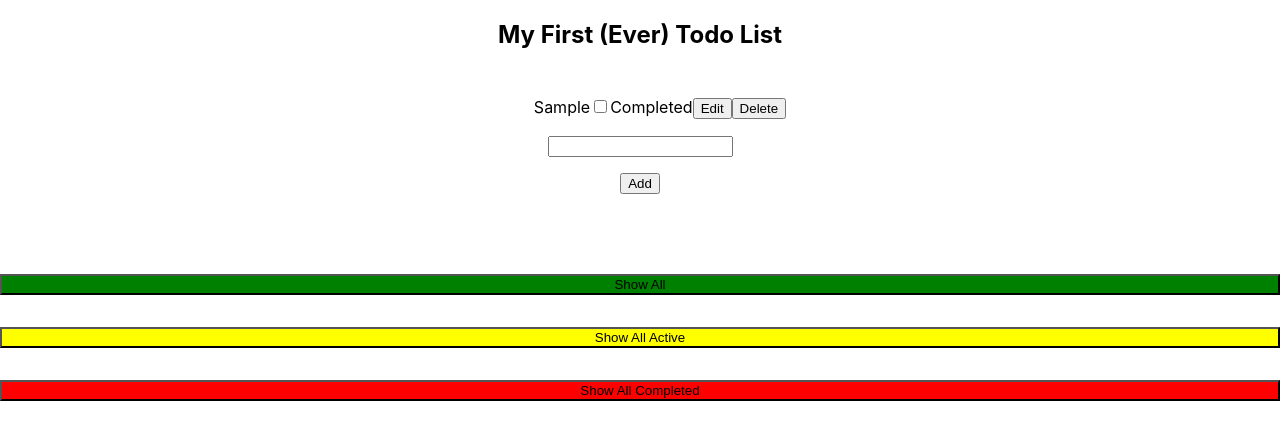
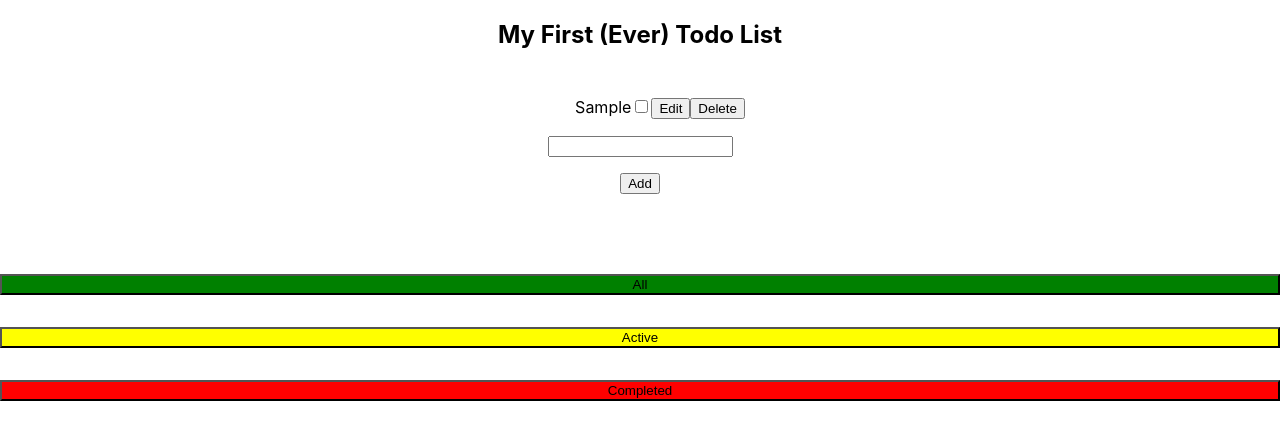
Before and after one commit to calmarti/todolist-react, a React (Create React App) app: page / in a window 1280 px wide. Both pictures are taken after typing "Sample" into the empty fields and a click on the button "Add". Shown: the top 440 px of the page. Built offline with nearby package versions, Linux system fonts and the light colour scheme.

Commit message:
filter tasks functionality

```diff
--- a/package.json
+++ b/package.json
@@ -6,6 +6,7 @@
     "@testing-library/jest-dom": "^5.16.4",
     "@testing-library/react": "^12.1.4",
     "@testing-library/user-event": "^13.5.0",
+    "nanoid": "^3.3.2",
     "react": "^18.0.0",
     "react-dom": "^18.0.0",
     "react-scripts": "5.0.0",
--- a/src/App.js
+++ b/src/App.js
@@ -5,11 +5,10 @@ import { nanoid } from "nanoid";
 function App() {
   const [name, setName] = useState("");
   const [tasks, setTasks] = useState([]);
-
+  const [filter, setFilter] = useState("all");
 
   console.log(tasks);
-  console.log(name);
-
+  console.log(filter);
 
   const addTask = (ev) => {
     setName(ev.target.value);
@@ -18,6 +17,10 @@ function App() {
   const deleteTask = (ev, id) => {
     setTasks(tasks.filter((task) => task.id != id));
   };
+
+//TODO: última funcionalidad por implementar:
+//const editTask()
+
 
   const checkTask = (ev, id) => {
     const tasksAfterCheck = tasks.map((task) => {
@@ -38,12 +41,32 @@ function App() {
     setName("");
   };
 
+  const showActiveTasks = () => {
+    setFilter("active");
+  };
 
-//TODO: mostrar active tasks no debe suponer alterar el estado tasks
-// const showActiveTasks = (ev) =>{
-// const activeTasks = tasks.filter(task=>task.completed===false);
-// setTasks(activeTasks);
-// }
+  const showCompletedTasks = () => {
+    setFilter("completed");
+  };
+
+  const showAllTasks = () => {
+    setFilter("all");
+  };
+
+  let filteredTasks = tasks;
+  switch (filter) {
+    case "all":
+      filteredTasks = tasks;
+      break;
+    case "active":
+      filteredTasks = tasks.filter((task) => task.completed === false);
+       break;
+    case "completed":
+      filteredTasks = tasks.filter((task) => task.completed === true);
+      break;
+    default:
+      filteredTasks = tasks;
+  }
 
 
   return (
@@ -52,8 +75,8 @@ function App() {
       <div>
         <ul className="list">
           {" "}
-          {tasks.length
-            ? tasks.map((task) => (
+          {filteredTasks.length
+            ? filteredTasks.map((task) => (
                 <>
                   <li className="task" key={task.id}>
                     <span className={task.completed ? "completed" : ""}>
@@ -65,15 +88,16 @@ function App() {
                       onChange={(ev) => checkTask(ev, task.id)}
                       defaultChecked={task.completed}
                     />
-                    Completed
-                    <button>Edit</button>
+                    <button /* onClick={(ev) => editTask(ev, task.id)} */>
+                      Edit
+                    </button>
                     <button onClick={(ev) => deleteTask(ev, task.id)}>
                       Delete
                     </button>
                   </li>
                 </>
               ))
-            : null}
+            : null }
         </ul>
       </div>
 
@@ -86,9 +110,21 @@ function App() {
         </button>
       </form>
       <div className="show-buttons">
-        <button className="show-buttons-item show-all" /* onClick={showAllTasks} */>Show All</button>
-        <button className="show-buttons-item show-active" /* onClick={showActiveTasks} */>Show All Active</button>
-        <button className="show-buttons-item show-completed" /* onClick={showCompletedTask} */>Show All Completed</button>
+        <button className="show-buttons-item show-all" onClick={showAllTasks}>
+          All
+        </button>
+        <button
+          className="show-buttons-item show-active"
+          onClick={showActiveTasks}
+        >
+          Active
+        </button>
+        <button
+          className="show-buttons-item show-completed"
+          onClick={showCompletedTasks}
+        >
+          Completed
+        </button>
       </div>
     </>
   );
--- a/src/index.js
+++ b/src/index.js
@@ -10,7 +10,3 @@ ReactDOM.render(
   </React.StrictMode>,
   document.getElementById('root')
 );
-
-// If you want to start measuring performance in your app, pass a function
-// to log results (for example: reportWebVitals(console.log))
-// or send to an analytics endpoint. Learn more: https://bit.ly/CRA-vitals
```
Also changed, not shown: 1 other file (tests, documents, lock files or other folders).
